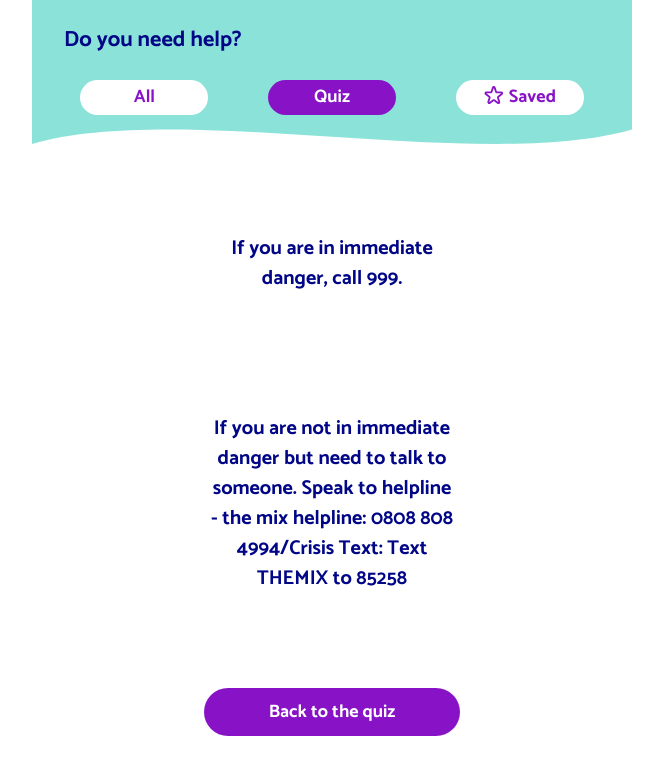
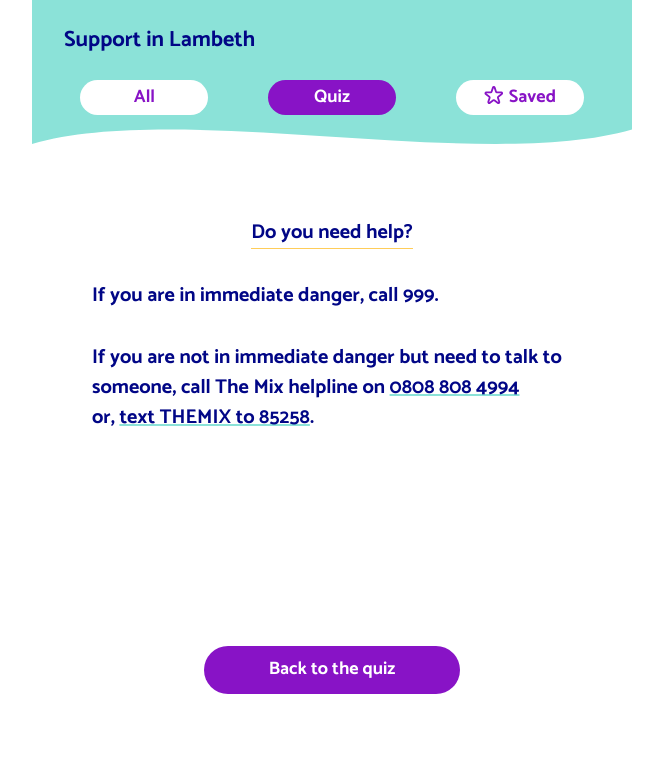
Before and after one commit to neontribe/my-best-life, a Next.js app: page /quiz/helplines in a window 1280 px wide. Shown: the top 774 px of the page, without its empty margins (308-971 px from the left). Built offline with nearby package versions, Linux system fonts and the light colour scheme.

Commit message:
fix: helplines text doesn't make sense

```diff
--- a/pages/quiz/helplines.tsx
+++ b/pages/quiz/helplines.tsx
@@ -13,14 +13,33 @@ const Section = styled.section`
   justify-content: space-between;
 `
 
-const Text = styled.p`
-  align-items: center;
-  display: flex;
-  flex: 1 1 20%;
+const Heading = styled.h2`
+  display: inline-block;
+  border-bottom: 1px solid ${(props) => props.theme.colours.yellow};
   font-family: 'Catamaran', sans-serif;
   font-size: ${(props) => props.theme.fontSizes.heading};
-  max-width: 20ch;
+`
+
+const Text = styled.p`
+  font-family: 'Catamaran', sans-serif;
+  font-size: ${(props) => props.theme.fontSizes.heading};
+  margin: 2rem auto;
+  max-width: 30rem;
+  text-align: left;
+
+  a {
+    color: ${(props) => props.theme.colours.blue};
+    text-decoration-color: ${(props) => props.theme.colours.aqua};
+    box-sizing: border-box;
+    height: 2px;
+  }
+`
+
+const MainBody = styled.div`
   text-align: center;
+  width: 100%;
+  margin: 0;
+  padding: 2rem;
 `
 
 const StyledLink = styled.a`
@@ -38,7 +57,7 @@ const StyledLink = styled.a`
   width: 16rem;
   height: 3rem;
   justify-content: center;
-  margin: auto;
+  margin: 0 auto;
   max-width: calc(100% - 2rem);
 
   &:focus {
@@ -57,13 +76,18 @@ export const IfYouNeedHelpPage = (): JSX.Element => {
   return (
     <Layout>
       <Section>
-        <HeaderComponent title="Do you need help?" />
-        <Text>If you are in immediate danger, call 999.</Text>
-        <Text>
-          If you are not in immediate danger but need to talk to someone. Speak
-          to helpline - the mix helpline: 0808 808 4994/Crisis Text: Text THEMIX
-          to 85258
-        </Text>
+        <HeaderComponent title="Support in Lambeth" />
+        <MainBody>
+          <Heading>Do you need help?</Heading>
+          <VerticalSpacing />
+          <Text>If you are in immediate danger, call 999.</Text>
+          <Text>
+            If you are not in immediate danger but need to talk to someone, call
+            The Mix helpline on <a href="tel:0808 808 4994">0808 808 4994</a>
+            <br />
+            or, <a href="sms:85258?body=THEMIX">text THEMIX to 85258</a>.
+          </Text>
+        </MainBody>
 
         <VerticalSpacing />
 
```
